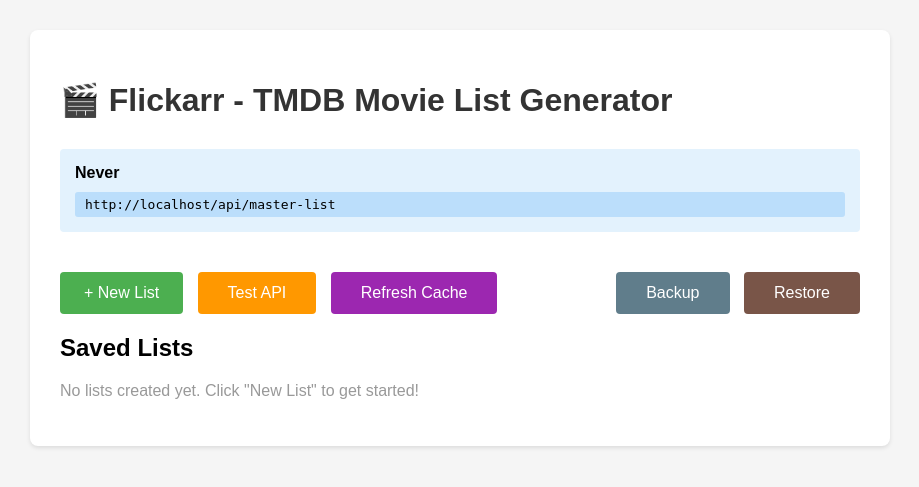
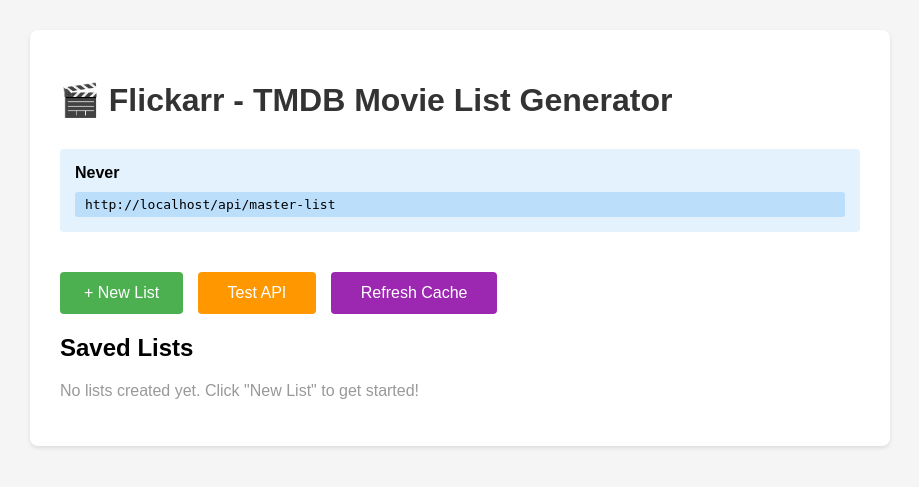
Before and after one commit to ShadowWhisperer/Flickarr, a Flask app: page / in a window 1280 px wide. Shown: the top 487 px of the page, without its empty margins (180-1099 px from the left). Run offline with Flask 3, Linux system fonts and the light colour scheme; data that the repository does not hold is empty.

Commit message:
Remove backup and restore functionality from UI
Removed backup and restore buttons from the interface.

```diff
--- a/templates/index.html
+++ b/templates/index.html
@@ -22,11 +22,6 @@
                     <button class="btn-refresh" onclick="refreshCache()">Refresh Cache</button>
                     <span id="apiStatus"></span>
                 </div>
-                <div>
-                    <button class="btn-backup" onclick="backupData()">Backup</button>
-                    <button class="btn-restore" onclick="document.getElementById('restoreFile').click()">Restore</button>
-                    <input type="file" id="restoreFile" accept=".json" style="display: none;" onchange="restoreData(event)">
-                </div>
             </div>
 
             <div class="saved-lists">
@@ -35,7 +30,6 @@
             </div>
         </div>
 
-        <!-- Form Screen -->
         <div id="form-screen">
             <button class="back-button" onclick="showMainScreen()">← Back</button>
 
@@ -130,7 +124,6 @@
     </div>
 
     <script>
-        // Pass default languages from backend to frontend
         const DEFAULT_LANGUAGES = {{ default_languages | tojson }};
     </script>
     <script src="{{ url_for('static', filename='script.js') }}"></script>
```
